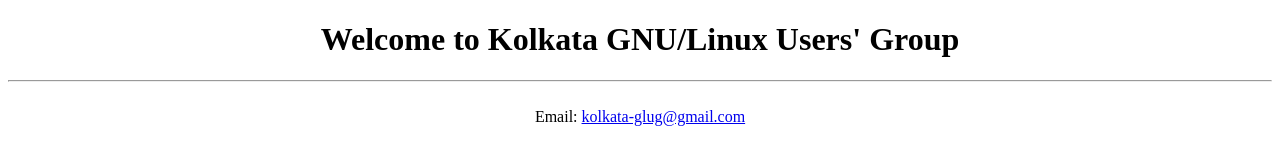
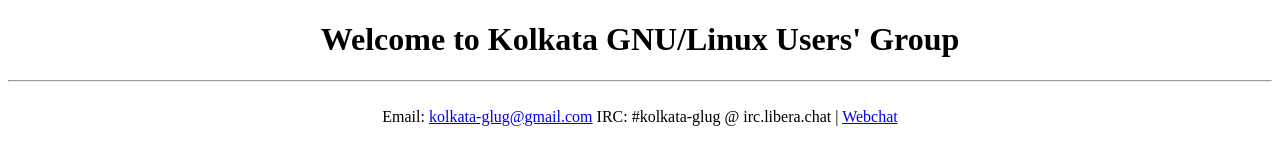
Before and after one commit to kolkata-glug/kolkata-glug.github.io, a plain HTML site: page index.html in a window 1280 px wide. Drawn offline with Linux system fonts and the light colour scheme.

Commit message:
Update index.html

```diff
--- a/index.html
+++ b/index.html
@@ -9,6 +9,7 @@
 <hr>
 <br>
 Email: <a href="mailto:kolkata-glug@gmail.com">kolkata-glug@gmail.com</a>
+IRC:   #kolkata-glug @ irc.libera.chat | <a href="https://web.libera.chat/?nick=Guest?#kolkata-glug" target="_blank">Webchat</a>
 </center>
 </body>
 </html>
```
